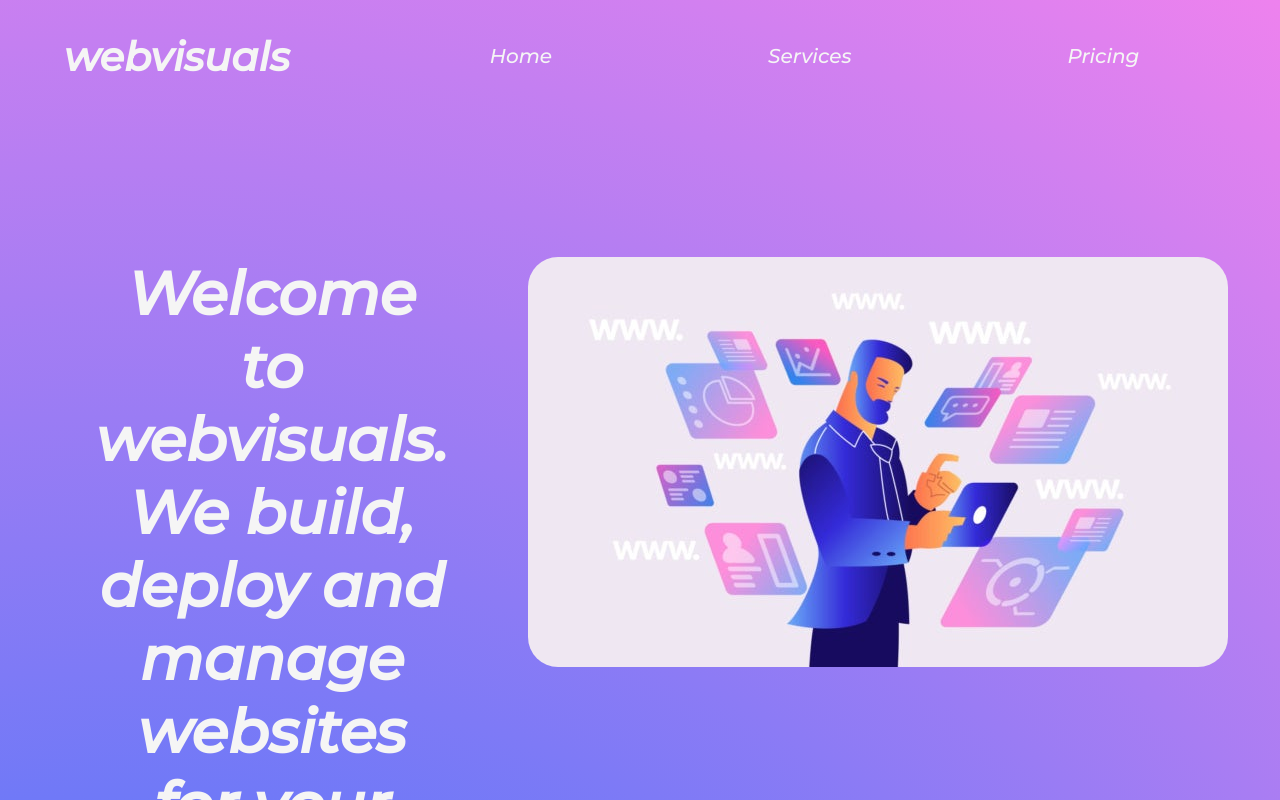
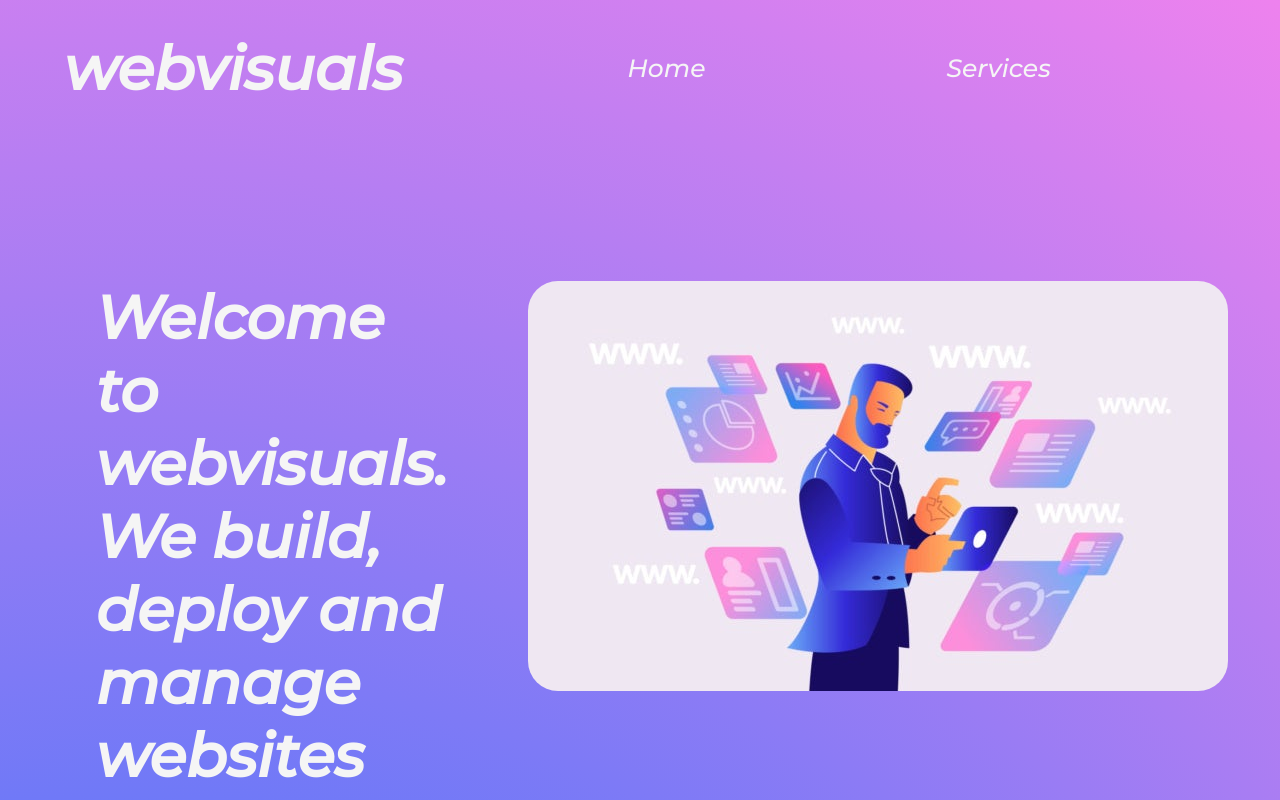
Before and after one commit to JosephCurtis1999/Business, a React (Create React App) app: page / in a window 1280 px wide. Shown: the top 800 px of the page. Built offline with nearby package versions, Linux system fonts and the light colour scheme.

Commit message:
navbar adjustments, removed pricing and switched testimonials and contact around

```diff
--- a/src/components/navbar/Navbar.jsx
+++ b/src/components/navbar/Navbar.jsx
@@ -6,9 +6,8 @@ const Menu = () => (
     <>
     <p><a href="#home">Home</a></p>
     <p><a href="#services">Services</a></p>
-    <p><a href="#pricing">Pricing</a></p>
+    <p><a href="#testimonials">Testimonials</a></p>
     <p><a href="#contact">Contact</a></p>
-    <p><a href="#testimonials">Testimonials</a></p>
     </>
 )
 
@@ -25,9 +24,8 @@ const Navbar = () => {
                 <div className='webvisuals__navbar-links_container'>
                     <p><a href="#home">Home</a></p>
                     <p><a href="#services">Services</a></p>
-                    <p><a href="pricing">Pricing</a></p>
+                    <p><a href="#testimonials">Testimonials</a></p>
                     <p><a href="#contact">Contact</a></p>
-                    <p><a href="#testimonials">Testimonials</a></p>
                 </div>
             </div>
             <div className='webvisuals__navbar-menu'>
--- a/src/components/navbar/navbar.css
+++ b/src/components/navbar/navbar.css
@@ -1,6 +1,6 @@
 .webvisuals__navbar h1 {
     color: whitesmoke;
-    font-size: 40px;
+    font-size: 60px;
     font-weight: 700;
     display: inline-block;
 }
@@ -29,12 +29,12 @@
 .webvisuals__navbar-links_container p,
 .webvisuals__navbar-menu_container p {
     color: whitesmoke;
-    font-size: 20px;
+    font-size: 25px;
     line-height: 25px;
 
 
     margin: 0 1rem;
-    margin-left: 200px;
+    margin-left: 225px;
 }
 
 .webvisuals__navbar-menu {
--- a/src/containers/header/header.css
+++ b/src/containers/header/header.css
@@ -16,7 +16,7 @@
 .webvisuals__header-content h1 {
     font-size: 60px;
     color: whitesmoke;
-    text-align: center;
+
 }
 
 .webvisuals__header-content p {
```
